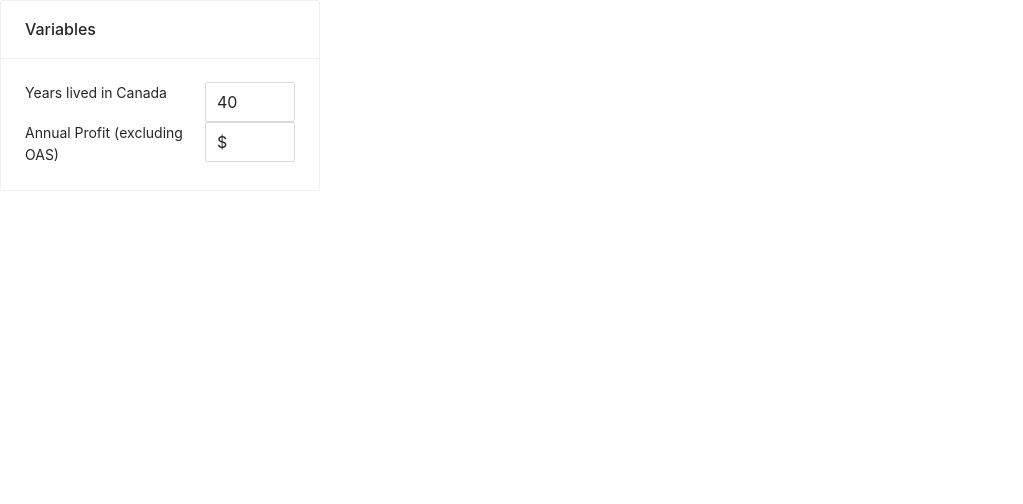
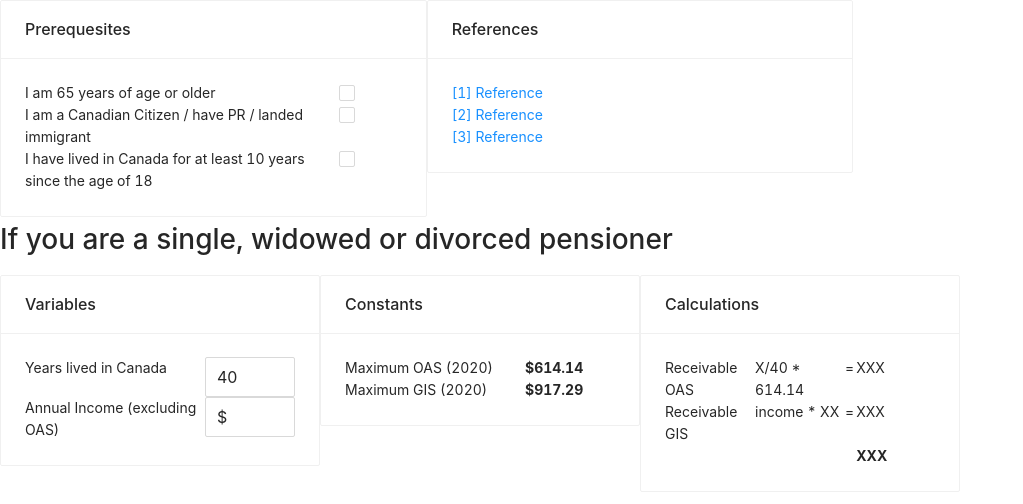
Before and after one commit to minghz/canpension, a React (Create React App) app: page / in a window 1280 px wide. Shown: the top 504 px of the page, without its empty margins (0-1023 px from the left). Built offline with nearby package versions, Linux system fonts and the light colour scheme.

Commit message:
More scaffolding for data

```diff
--- a/src/App.js
+++ b/src/App.js
@@ -2,16 +2,35 @@ import React from 'react';
 import 'antd/dist/antd.css';
 import './App.css';
 import { Row, Col } from "antd";
+import Prerequesites from "./Prerequesites";
+import References from "./References";
 import Variables from "./Variables";
+import Constants from "./Constants";
+import Calculations from "./Calculations";
 
 
 function App() {
   return (
-    <Row>
-      <Col span={6}>
-        <Variables />
-      </Col>
-    </Row>
+    <>
+      <Row>
+        <Col span={8}><Prerequesites /></Col>
+        <Col span={8}><References /></Col>
+      </Row>
+      <h1>If you are a single, widowed or divorced pensioner</h1>
+      <Row>
+        <Col span={6}>
+          <Variables />
+        </Col>
+        <Col span={6}>
+          <Constants />
+        </Col>
+        <Col span={6}>
+          <Calculations />
+        </Col>
+      </Row>
+      <Row>
+      </Row>
+    </>
   );
 }
 
--- /dev/null
+++ b/src/Calculations.js
@@ -0,0 +1,31 @@
+import React from 'react';
+import 'antd/dist/antd.css';
+import { Card, Row, Col, InputNumber } from "antd";
+
+
+function Calculations(props) {
+  return(
+    <Card title="Calculations">
+      <Row>
+        <Col span={8}>Receivable OAS</Col>
+        <Col span={8}>X/40 * 614.14</Col>
+        <Col span={1}>=</Col>
+        <Col span={7}>XXX</Col>
+      </Row>
+      <Row>
+        <Col span={8}>Receivable GIS</Col>
+        <Col span={8}>income * XX</Col>
+        <Col span={1}>=</Col>
+        <Col span={7}>XXX</Col>
+      </Row>
+      <Row>
+        <Col span={8}></Col>
+        <Col span={8}></Col>
+        <Col span={1}></Col>
+        <Col span={7}><strong>XXX</strong></Col>
+      </Row>
+    </Card>
+  );
+}
+
+export default Calculations;
--- /dev/null
+++ b/src/Constants.js
@@ -0,0 +1,21 @@
+import React from 'react';
+import 'antd/dist/antd.css';
+import { Card, Row, Col, InputNumber } from "antd";
+
+
+function Constants(props) {
+  return(
+    <Card title="Constants">
+      <Row>
+        <Col span={16}>Maximum OAS (2020)</Col>
+        <Col span={8}><strong>$614.14</strong></Col>
+      </Row>
+      <Row>
+        <Col span={16}>Maximum GIS (2020)</Col>
+        <Col span={8}><strong>$917.29</strong></Col>
+      </Row>
+    </Card>
+  );
+}
+
+export default Constants;
--- /dev/null
+++ b/src/Prerequesites.js
@@ -0,0 +1,25 @@
+import React from 'react';
+import 'antd/dist/antd.css';
+import { Card, Row, Col, Checkbox } from "antd";
+
+
+function Prerequesites(props) {
+  return(
+    <Card title="Prerequesites">
+      <Row>
+        <Col span={20}>I am 65 years of age or older</Col>
+        <Col span={4}><Checkbox></Checkbox></Col>
+      </Row>
+      <Row>
+        <Col span={20}>I am a Canadian Citizen / have PR / landed immigrant</Col>
+        <Col span={4}><Checkbox></Checkbox></Col>
+      </Row>
+      <Row>
+        <Col span={20}>I have lived in Canada for at least 10 years since the age of 18</Col>
+        <Col span={4}><Checkbox></Checkbox></Col>
+      </Row>
+    </Card>
+  );
+}
+
+export default Prerequesites;
--- /dev/null
+++ b/src/References.js
@@ -0,0 +1,22 @@
+import React from 'react';
+import 'antd/dist/antd.css';
+import { Card, Row, Col } from "antd";
+
+
+function References(props) {
+  return(
+    <Card title="References">
+      <Row>
+        <Col span={24}><a href="#">[1] Reference</a></Col>
+      </Row>
+      <Row>
+        <Col span={24}><a href="#">[2] Reference</a></Col>
+      </Row>
+      <Row>
+        <Col span={24}><a href="#">[3] Reference</a></Col>
+      </Row>
+    </Card>
+  );
+}
+
+export default References;
--- a/src/Variables.js
+++ b/src/Variables.js
@@ -27,7 +27,7 @@ function Variables(props) {
         </Col>
       </Row>
       <Row>
-        <Col span={16}>Annual Profit (excluding OAS)</Col>
+        <Col span={16}>Annual Income (excluding OAS)</Col>
         <Col span={8}>
           <InputNumber
             size="large"
```
